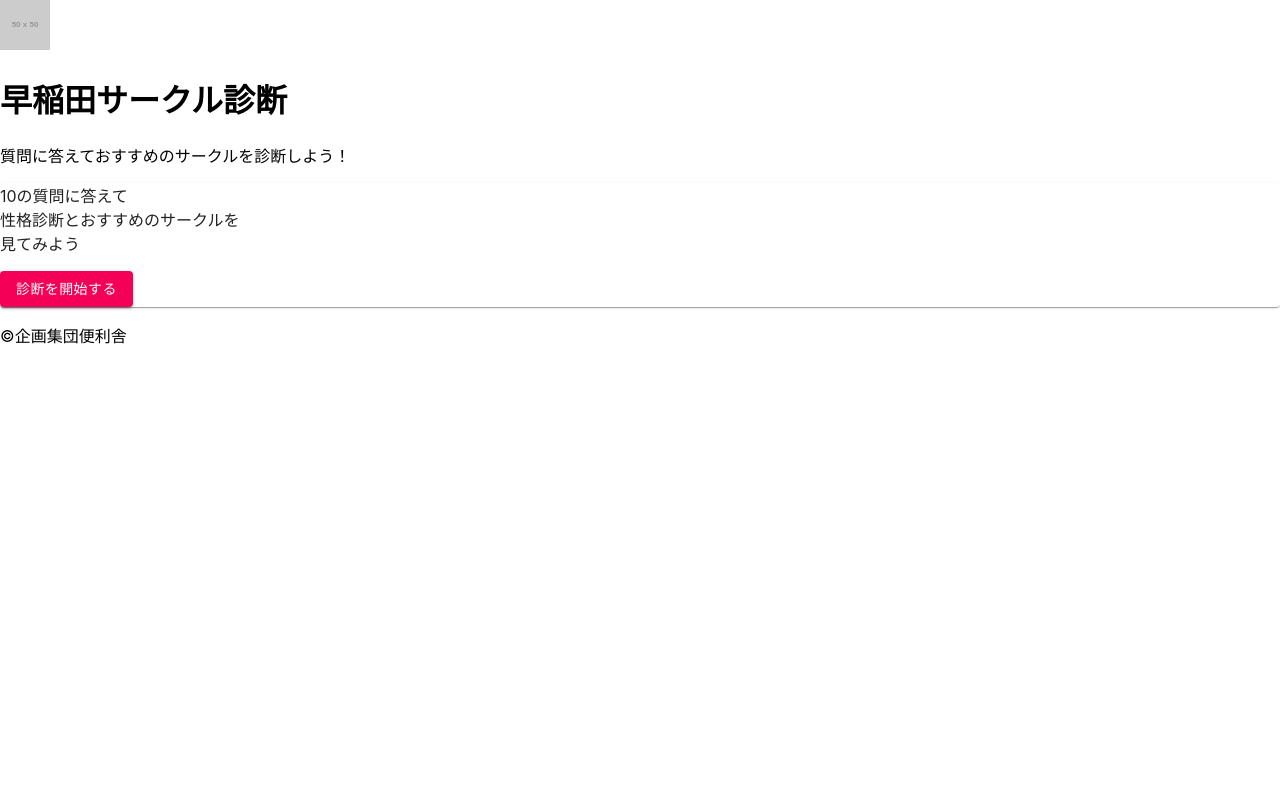
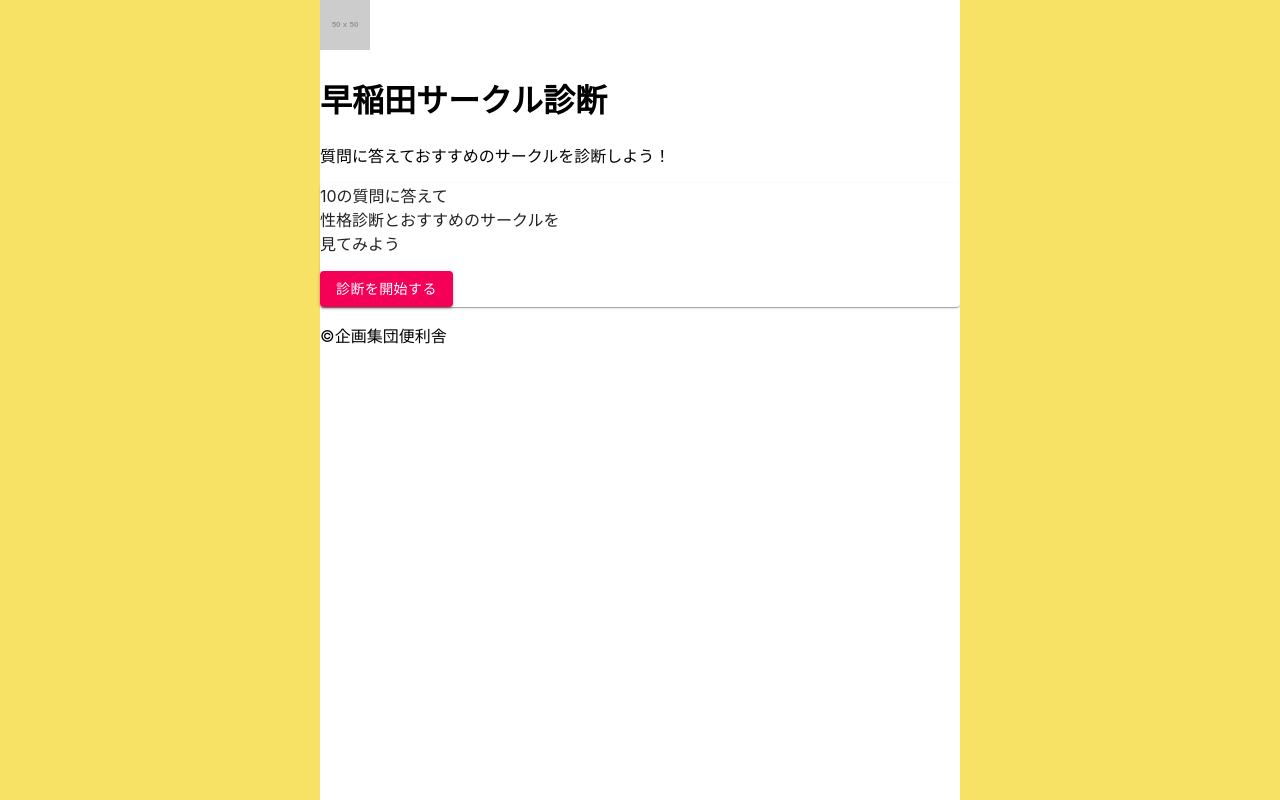
Before and after one commit to HIBIKIN/circle_test, a React (Create React App) app: page / in a window 1280 px wide. Built offline with nearby package versions, Linux system fonts and the light colour scheme.

Commit message:
余白のレスポンシブ 対応

```diff
--- a/src/pages/topPage.tsx
+++ b/src/pages/topPage.tsx
@@ -10,26 +10,60 @@
 import Footer from '../components/footer';
 import StartBlock from '../components/startBlock';
 
+import { createStyles, makeStyles } from '@material-ui/core/styles';
+import Grid from '@material-ui/core/Grid';
+
+const useStyle = makeStyles(() =>
+  createStyles({
+    root: {
+      height: '100vh',
+    },
+    blank: {
+      backgroundColor: '#F8E266',
+    },
+
+  }),
+)
 
 
 const TopPage: FC = () => {
+  const classes = useStyle();
+
   return (
     <Router>
       <Switch>
         <Route exact path="/">
+          <Grid container className={classes.root}>
+            <Grid item sm={3} className={classes.blank}></Grid>
+            <Grid item sm={6} xs={12}>
               <Header />
               <StartBlock />
               <Footer />
+            </Grid>
+            <Grid item sm={3} className={classes.blank}></Grid>
+          </Grid>
         </Route>
         <Route exact path="/question">
+          <Grid container className={classes.root}>
+            <Grid item sm={3} className={classes.blank}></Grid>
+            <Grid item sm={6} xs={12}>
               <Header />
               <QuestionPage />
               <Footer />
+            </Grid>
+            <Grid item sm={3} className={classes.blank}></Grid>
+          </Grid>
         </Route>
         <Route exact path="/result">
+          <Grid container className={classes.root}>
+            <Grid item sm={3} className={classes.blank}></Grid>
+            <Grid item sm={6} xs={12}>
               <Header />
               <ResultPage />
               <Footer />
+            </Grid>
+            <Grid item sm={3} className={classes.blank}></Grid>
+          </Grid>
         </Route>
       </Switch>
     </Router>
```
Lines whose indentation alone changed are shown as unchanged.
